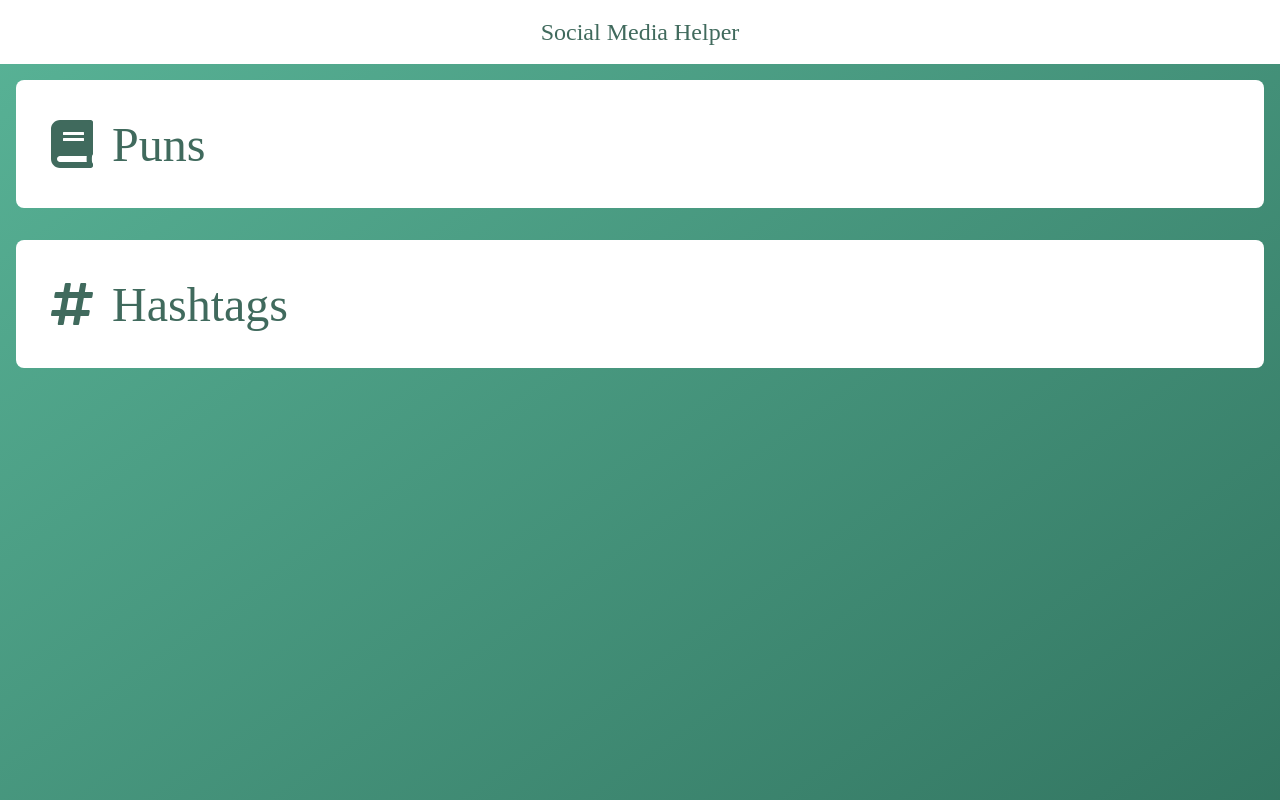
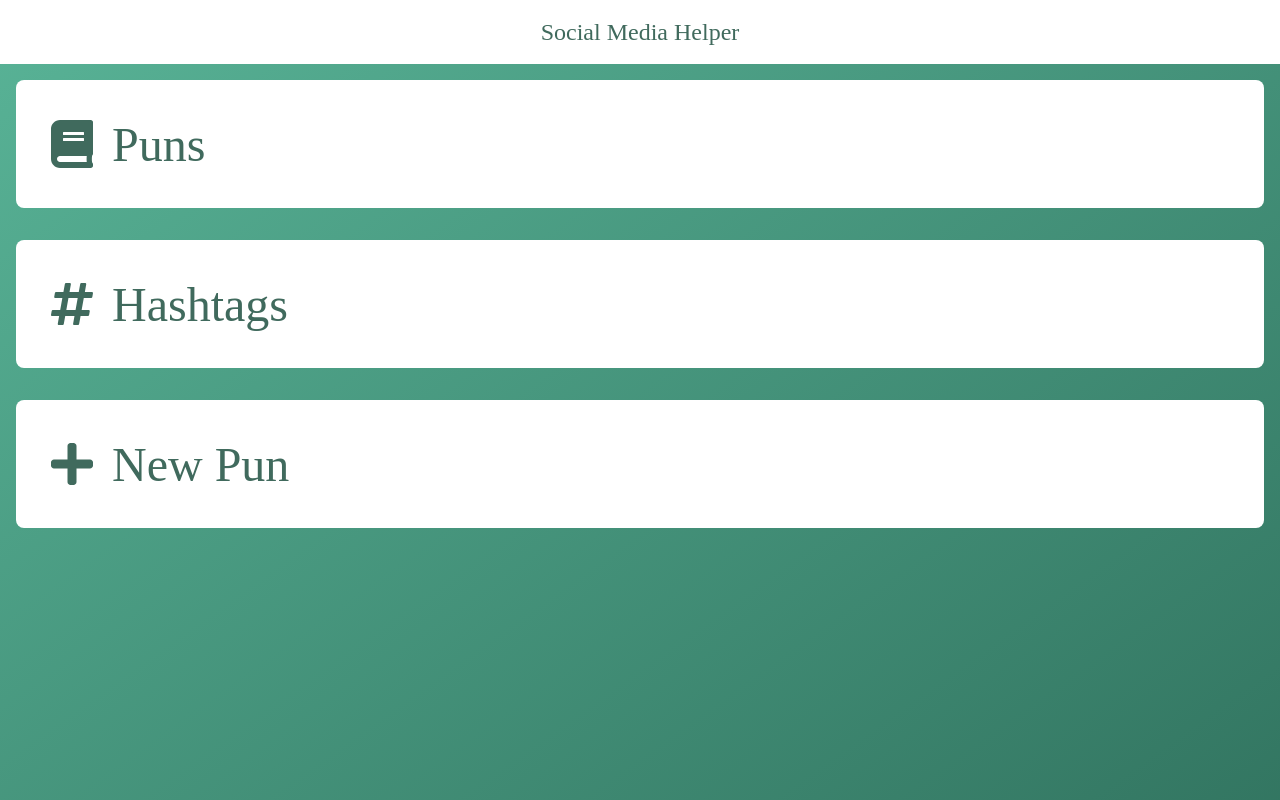
Before and after one commit to nadinejuraschek/DogPunpedia, a React (Create React App) app in the folder client/: page / in a window 1280 px wide. Built offline with nearby package versions, Linux system fonts and the light colour scheme; a web font is replaced by a local one.

Commit message:
new pun button and icon added

```diff
--- a/client/src/components/Button.js
+++ b/client/src/components/Button.js
@@ -4,6 +4,7 @@ import React from 'react';
 // ICONS
 import BookIcon from './BookIcon';
 import HashtagIcon from './HashtagIcon';
+import PlusIcon from './PlusIcon';
 
 const Button = ({ title, icon }) => {
     return (
@@ -12,7 +13,9 @@ const Button = ({ title, icon }) => {
                 ? <BookIcon />
                 : icon === 'hashtag'
                     ? <HashtagIcon />
-                    : null
+                    : icon === 'plus'
+                        ? <PlusIcon />
+                        : null
             }
             <p>{title}</p>
         </div>
--- /dev/null
+++ b/client/src/components/PlusIcon.js
@@ -0,0 +1,9 @@
+// REACT
+import React from "react";
+
+// ICONS
+import plus from '../assets/icons/plus-solid.svg';
+
+const PlusIcon = () => <img alt='puns' src={plus} />;
+
+export default PlusIcon;
--- a/client/src/pages/Home.js
+++ b/client/src/pages/Home.js
@@ -9,10 +9,13 @@ const Home = () => {
     return (
         <main>
             <Link to='/pun'>
-                <Button title='Puns' icon='book' href='/pun' />
+                <Button title='Puns' icon='book' />
             </Link>
             <Link to='/hashtag'>
-                <Button title='Hashtags' icon='hashtag' href='/hashtag' />
+                <Button title='Hashtags' icon='hashtag' />
+            </Link>
+            <Link to='/create'>
+                <Button title='New Pun' icon='plus' />
             </Link>
         </main>
     );
```
Also changed, not shown: client/src/assets/icons/plus-solid.svg (added).
